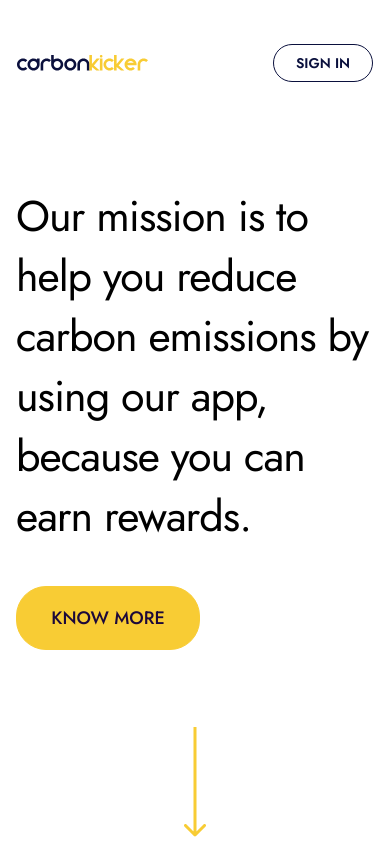
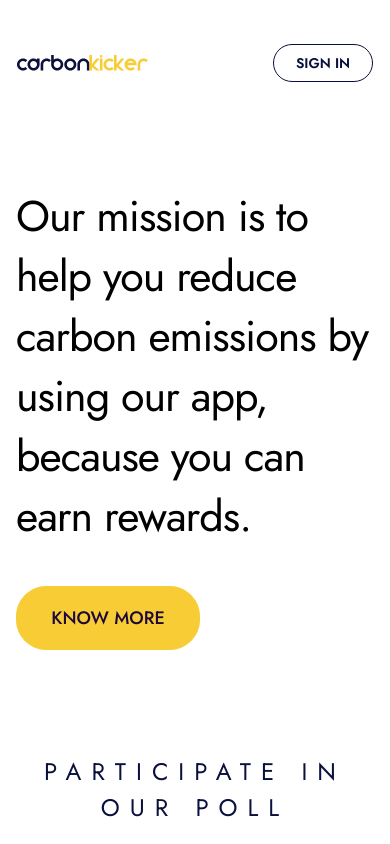
Before and after one commit to hifarhanali/carbon-kicker, a React (Vite) app: page / in a window 390 px wide. Shown: the top 844 px of the page. Built offline with nearby package versions, Linux system fonts and the light colour scheme.

Commit message:
fix: hide down arrow from intro for mobile devices

```diff
--- a/src/components/sections/Intro/index.tsx
+++ b/src/components/sections/Intro/index.tsx
@@ -7,7 +7,7 @@ import { Link } from 'react-router-dom'
 const Intro = () => {
     return (
         <div className="flex flex-col items-center justify-start mx-auto w-full">
-            <div className="flex flex-col items-center justify-start w-full">
+            <div className="flex flex-col items-center justify-start w-full h-screen md:h-full">
                 <div className="flex flex-row items-center justify-between w-full px-[3.75rem] md:px-[1px] pt-[2.75rem]">
                     <Img className="h-6 md:h-4" src="images/img_group.svg" alt="group" />
 
@@ -38,7 +38,7 @@ const Intro = () => {
                         </div>
                     </div>
                 </div>
-                <DownArrowSVG className="mt-[4.8125rem]" />
+                <DownArrowSVG className="mt-[4.8125rem] md:hidden" />
             </div>
         </div>
     )
```
